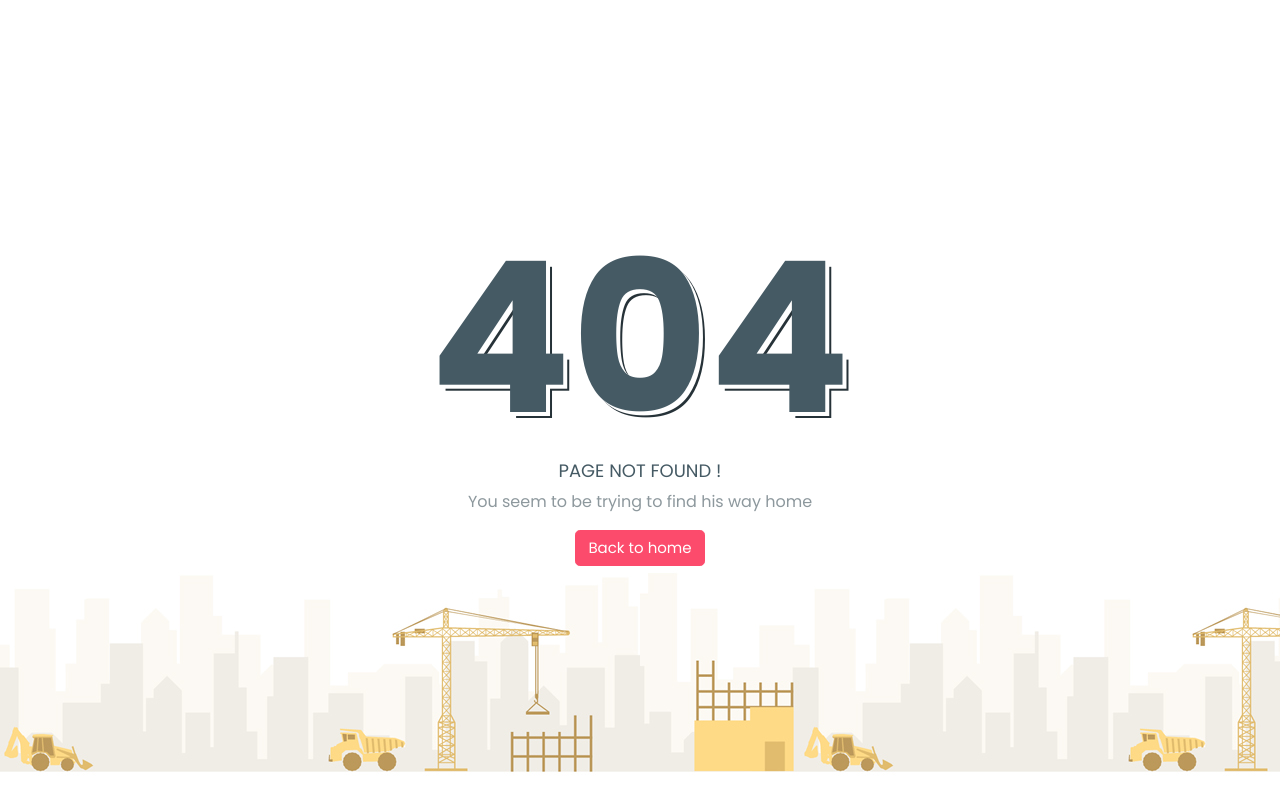
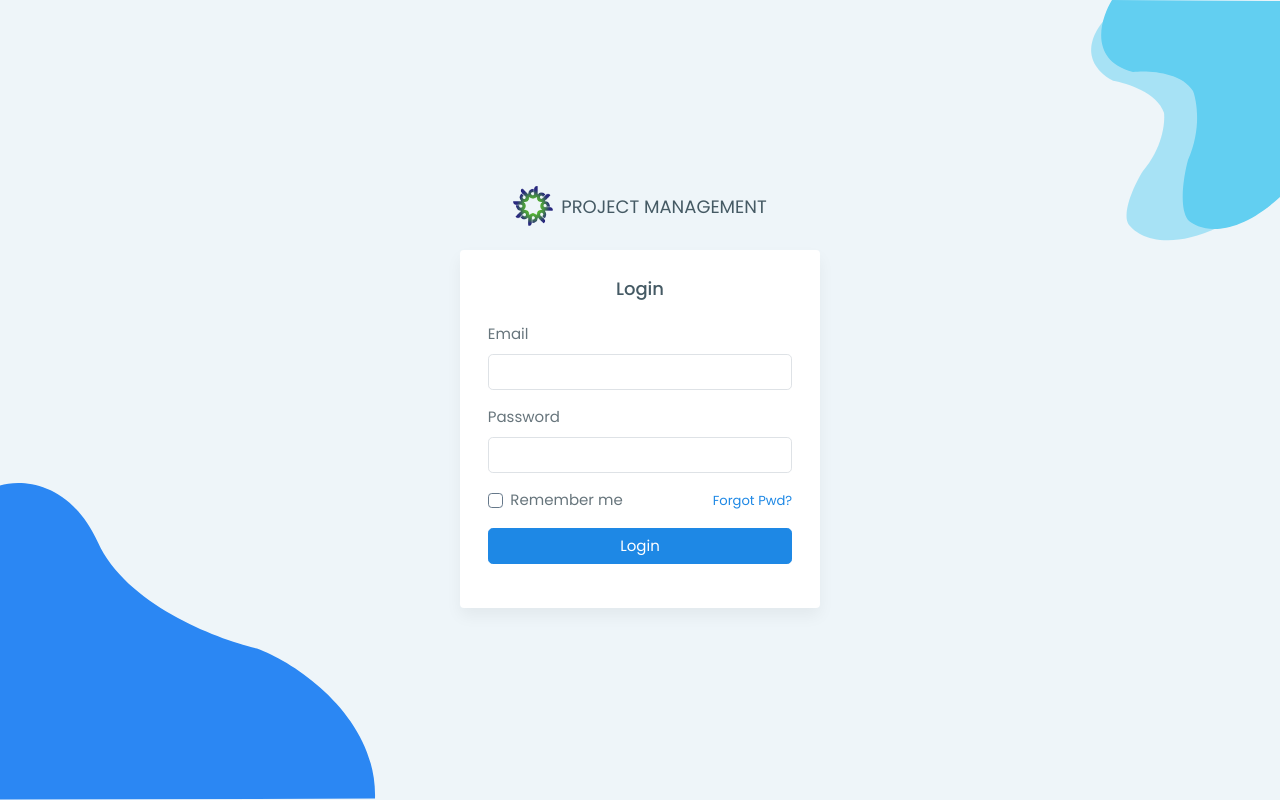
Before and after one commit to sogatanco/pema-sys-front, a React (Create React App) app: page /auth/login in a window 1280 px wide. Before the commit this address led to /auth/404. Built offline with nearby package versions, Linux system fonts and the light colour scheme; what axios-mock-adapter would draw is missing.

Commit message:
add login page

```diff
--- a/src/layouts/logo/AuthLogo.js
+++ b/src/layouts/logo/AuthLogo.js
@@ -1,25 +1,29 @@
 import React from 'react';
 import { useSelector } from 'react-redux';
 
-import { ReactComponent as LogoDarkIcon } from '../../assets/images/logos/dark-logo-icon.svg';
-import { ReactComponent as LogoDarkText } from '../../assets/images/logos/dark-logo-text.svg';
-import { ReactComponent as LogoWhiteIcon } from '../../assets/images/logos/white-logo-icon.svg';
-import { ReactComponent as LogoWhiteText } from '../../assets/images/logos/white-logo-text.svg';
+// import { ReactComponent as LogoDarkIcon } from '../../assets/images/logos/dark-logo-icon.svg';
+// import { ReactComponent as LogoDarkText } from '../../assets/images/logos/dark-logo-text.svg';
+// import { ReactComponent as LogoWhiteIcon } from '../../assets/images/logos/white-logo-icon.svg';
+// import { ReactComponent as LogoWhiteText } from '../../assets/images/logos/white-logo-text.svg';
+import Logo from '../../assets/images/logos/pema-logo.png';
 
 const AuthLogo = () => {
   const isDarkMode = useSelector((state) => state.customizer.isDark);
 
   return (
-    <div className="p-4 d-flex justify-content-center gap-2">
+    <div className="p-4 d-flex justify-content-center align-items-end gap-2">
       {isDarkMode !== false ? (
         <>
-          <LogoWhiteIcon />
-          <LogoWhiteText />
+          <img src={Logo} alt="logo" width="40" height="40" />
+          {/* <LogoWhiteIcon />
+          <LogoWhiteText /> */}
         </>
       ) : (
         <>
-          <LogoDarkIcon />
-          <LogoDarkText />
+          <img src={Logo} alt="logo" width="40" height="40" />
+          <h4>PROJECT MANAGEMENT</h4>
+          {/* <LogoDarkIcon /> */}
+          {/* <LogoDarkText /> */}
         </>
       )}
     </div>
--- /dev/null
+++ b/src/pages/auth/Login.js
@@ -0,0 +1,107 @@
+import React from 'react';
+import { Button, Label, FormGroup, Container, Row, Col, Card, CardBody, Input } from 'reactstrap';
+import { Formik, Field, Form, ErrorMessage } from 'formik';
+import * as Yup from 'yup';
+import { Link, useNavigate } from 'react-router-dom';
+import AuthLogo from '../../layouts/logo/AuthLogo';
+import { ReactComponent as LeftBg } from '../../assets/images/bg/login-bgleft.svg';
+import { ReactComponent as RightBg } from '../../assets/images/bg/login-bg-right.svg';
+
+const Login = () => {
+  const navigate = useNavigate();
+
+  const initialValues = {
+    email: '',
+    password: '',
+  };
+
+  const validationSchema = Yup.object().shape({
+    email: Yup.string().email('Email is invalid').required('Email is required'),
+    password: Yup.string()
+      .min(6, 'Password must be at least 6 characters')
+      .required('Password is required'),
+  });
+
+  return (
+    <div className="loginBox">
+      <LeftBg className="position-absolute left bottom-0" />
+      <RightBg className="position-absolute end-0 top" />
+      <Container fluid className="h-100">
+        <Row className="justify-content-center align-items-center h-100">
+          <Col lg="12" className="loginContainer">
+            <AuthLogo />
+            <Card>
+              <CardBody className="p-4 m-1">
+                <h4 className="mb-0 fw-bold mb-4 text-center">Login</h4>
+                {/* <small className="pb-4 d-block">
+                  Do not have an account? <Link to="/auth/registerformik">Sign Up</Link>
+                </small> */}
+                <Formik
+                  initialValues={initialValues}
+                  validationSchema={validationSchema}
+                  onSubmit={(fields) => {
+                    // eslint-disable-next-line no-alert
+                    alert(`SUCCESS!! :-)\n\n${JSON.stringify(fields, null, 4)}`);
+                    navigate('/');
+                  }}
+                  render={({ errors, touched }) => (
+                    <Form>
+                      <FormGroup>
+                        <Label htmlFor="email">Email</Label>
+                        <Field
+                          name="email"
+                          type="text"
+                          className={`form-control${
+                            errors.email && touched.email ? ' is-invalid' : ''
+                          }`}
+                        />
+                        <ErrorMessage name="email" component="div" className="invalid-feedback" />
+                      </FormGroup>
+                      <FormGroup>
+                        <Label htmlFor="password">Password</Label>
+                        <Field
+                          name="password"
+                          type="password"
+                          className={`form-control${
+                            errors.password && touched.password ? ' is-invalid' : ''
+                          }`}
+                        />
+                        <ErrorMessage
+                          name="password"
+                          component="div"
+                          className="invalid-feedback"
+                        />
+                      </FormGroup>
+                      <FormGroup className="form-check d-flex" inline>
+                        <Label check>
+                          <Input type="checkbox" />
+                          Remember me
+                        </Label>
+                        <Link className="ms-auto text-decoration-none" to="/auth/forgotPwd">
+                          <small>Forgot Pwd?</small>
+                        </Link>
+                      </FormGroup>
+                      <FormGroup>
+                        <div className="d-grid gap-2">
+                          <Button
+                            type="submit"
+                            color="primary"
+                            className="btn btn-primary btn-block"
+                          >
+                            Login
+                          </Button>
+                        </div>
+                      </FormGroup>
+                    </Form>
+                  )}
+                />
+              </CardBody>
+            </Card>
+          </Col>
+        </Row>
+      </Container>
+    </div>
+  );
+};
+
+export default Login;
--- a/src/routes/Router.js
+++ b/src/routes/Router.js
@@ -1,6 +1,7 @@
 import { lazy } from 'react';
 import { Navigate } from 'react-router-dom';
 import Loadable from '../layouts/loader/Loadable';
+import Login from '../pages/auth/Login';
 /****Layouts*****/
 
 const FullLayout = Loadable(lazy(() => import('../layouts/FullLayout')));
@@ -17,7 +18,6 @@ const CASL = Loadable(lazy(() => import('../views/apps/accessControlCASL/AccessC
 /***** Auth Pages ****/
 const Error = Loadable(lazy(() => import('../views/auth/Error')));
 const RegisterFormik = Loadable(lazy(() => import('../views/auth/RegisterFormik')));
-const LoginFormik = Loadable(lazy(() => import('../views/auth/LoginFormik')));
 const Maintanance = Loadable(lazy(() => import('../views/auth/Maintanance')));
 const LockScreen = Loadable(lazy(() => import('../views/auth/LockScreen')));
 const RecoverPassword = Loadable(lazy(() => import('../views/auth/RecoverPassword')));
@@ -43,7 +43,7 @@ const ThemeRoutes = [
       { path: '404', element: <Error /> },
       { path: '*', element: <Navigate to="/auth/404" /> },
       { path: 'registerformik', element: <RegisterFormik /> },
-      { path: 'loginformik', element: <LoginFormik /> },
+      { path: 'login', element: <Login /> },
       { path: 'maintanance', element: <Maintanance /> },
       { path: 'lockscreen', element: <LockScreen /> },
       { path: 'recoverpwd', element: <RecoverPassword /> },
```
